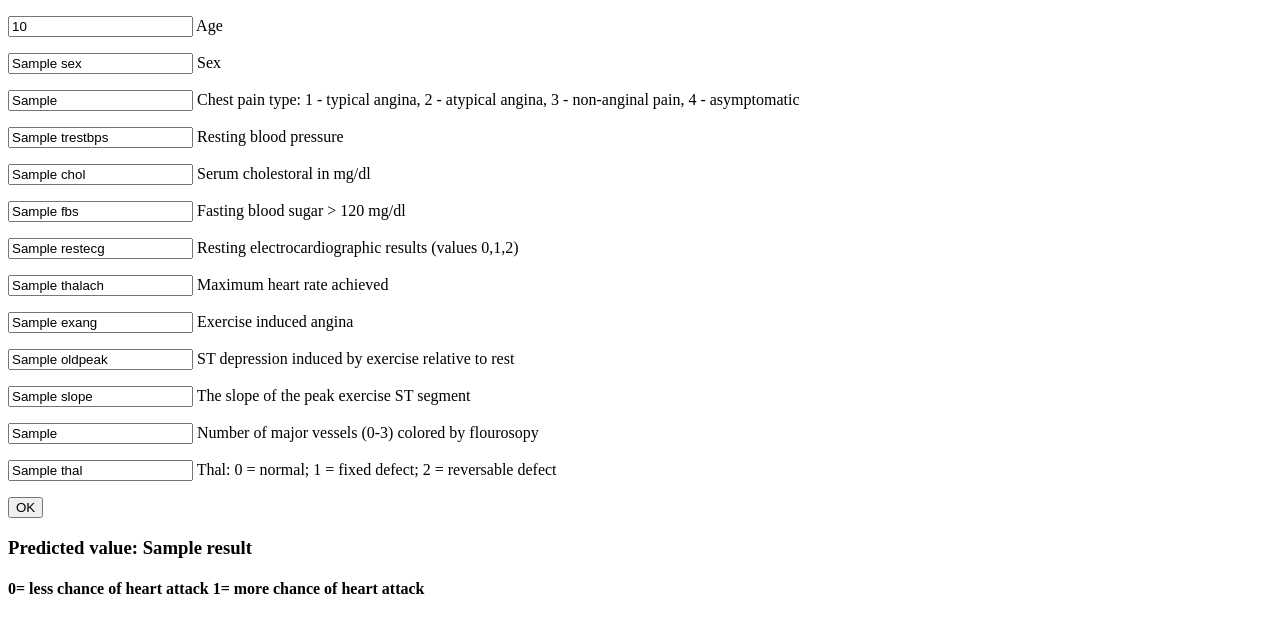
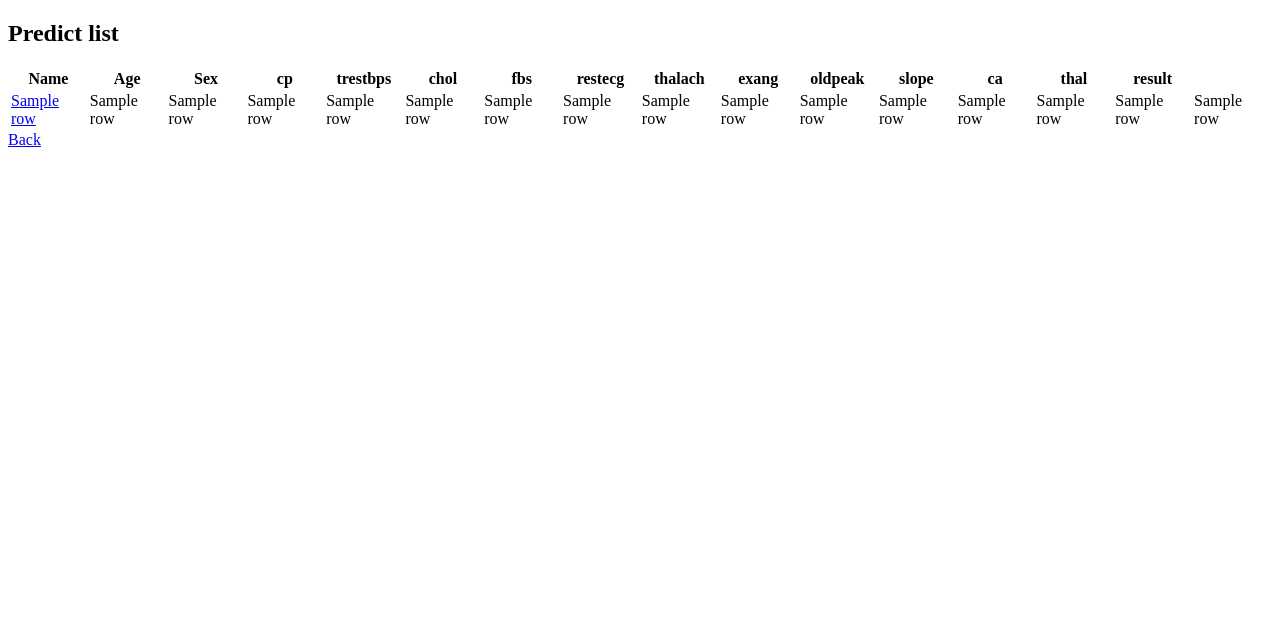
Before and after one commit to Deuscz/heart_attack, a Flask app: template templates/index.html in a window 1280 px wide. Shown: the top 633 px of the page. Run offline with Flask 2, Linux system fonts and the light colour scheme; the template is opened without the code that fills it: most values are stand-ins (such as "Sample title", 1, 10 or a date in 2020); parts of the project's set-up code (start-up, migrations or seed data) failed here and were passed over.

Commit message:
added requeirements.txt

```diff
--- a/app.py
+++ b/app.py
@@ -1,23 +1,75 @@
-from flask import Flask, render_template, request
+import sqlite3
+from flask import Flask, render_template, request, redirect, abort, g
 from model import model, scaler
 
 app = Flask(__name__)
+@app.before_request
+def create_db():
+    g.db = sqlite3.connect('db.sqlite3')
+
+@app.teardown_request
+def close_db(exc):
+    g.db.close()
+
+@app.route('/add', methods=["GET", "POST"])
+def add():
+    result = 'None'
+    if request.method == 'POST':
+        try:
+            name = request.form.get('name', '')
+            age = float(request.form.get('age', ''))
+            sex = float(request.form.get('sex', ''))
+            cp = float(request.form.get('cp', ''))
+            trestbps = float(request.form.get('trestbps', ''))
+            chol = float(request.form.get('chol', ''))
+            fbs = float(request.form.get('fbs', ''))
+            restecg = float(request.form.get('restecg', ''))
+            thalach = float(request.form.get('thalach', ''))
+            exang = float(request.form.get('exang', ''))
+            oldpeak = float(request.form.get('oldpeak', ''))
+            slope = float(request.form.get('slope', ''))
+            ca = float(request.form.get('ca', ''))
+            thal = float(request.form.get('thal', ''))
+            value_list = scaler.transform(
+                [[age, sex, cp, trestbps, chol, fbs, restecg, thalach, exang, oldpeak, slope, ca, thal]])
+            result = int(model.predict(value_list)[0])
+        except ValueError:
+            return render_template('add.html', **request.form, result=result)
+        cursor = g.db.cursor()
+        cursor.execute("""insert into heart_predicts (name, age, sex, cp, trestbps, chol, fbs, restecg, thalach, exang, oldpeak, slope, ca, thal, result)
+        values (?, ?, ?, ?, ?, ?, ?, ?, ?, ?, ?, ?, ?, ?, ?)""", (
+        name, age, sex, cp, trestbps, chol, fbs, restecg, thalach, exang, oldpeak, slope, ca, thal, result))
+        id_ = cursor.lastrowid
+        print(id_)
+        g.db.commit()
+        cursor.close()
+        return redirect(f"/result/{id_}")
+    return render_template('add.html', **request.form, result=result)
 
 
-@app.route('/', methods=["GET", "POST"])
+@app.route('/result/<id_>')
+def result(id_):
+    cursor = g.db.cursor()
+    cursor.execute(
+        """select name, age, sex, cp, trestbps, chol, fbs, restecg, thalach, exang, oldpeak, slope, ca, thal, result from heart_predicts where id=?""",
+        (id_,))
+    row = cursor.fetchone()
+    print(row)
+    cursor.close()
+    if row is None:
+        abort(404)
+    name, age, sex, cp, trestbps, chol, fbs, restecg, thalach, exang, oldpeak, slope, ca, thal, result = row
+    return render_template("result.html", result=result)
+
+@app.route("/")
 def index():
-    result = 'None'
-    if request.method == 'POST':
-        value_list = []
-        for key in request.form:
-            try:
-                value_list.append(float(request.form.get(key, '')))
-            except ValueError:
-                pass
-        value_list = scaler.transform([value_list])
-        result = model.predict(value_list)[0]
-    return render_template('index.html', **request.form, result=result)
-
+    cursor = g.db.cursor()
+    cursor.execute(
+        """select id, name, age, sex, cp, trestbps, chol, fbs, restecg, thalach, exang, oldpeak, slope, ca, thal, result from heart_predicts""")
+    rows = cursor.fetchall()
+    print(rows)
+    cursor.close()
+    return render_template('index.html', rows=rows)
 
 if __name__ == "__main__":
     app.run(debug=True)
--- a/templates/index.html
+++ b/templates/index.html
@@ -5,42 +5,53 @@
     <title>Heart attack possibility</title>
 </head>
 <body>
-<form action="" , method="post">
-    <p><input type="text" , name="age" , placeholder="age" , required="True" , value="{{age}}"> Age</p>
-    <p><input type="text" , name="sex" , placeholder="sex" , required="True" , value="{{sex}}"> Sex</p>
-    <p><input type="text" , name="cp" , placeholder="chest pain type" , required="True" , value="{{cp}}">
-        Chest pain type: 1 - typical angina, 2 - atypical angina, 3 - non-anginal pain, 4 - asymptomatic</p>
-    <p><input type="text" , name="trestbps" , placeholder="resting blood pressure" , required="True" ,
-              value="{{trestbps}}"> Resting blood pressure</p>
-    <p><input type="text" , name="chol" , placeholder="serum cholestoral in mg/dl" , required="True" , value="{{chol}}">
-        Serum cholestoral in mg/dl</p>
-    <p><input type="text" , name="fbs" , placeholder="fasting blood sugar > 120 mg/dl" , required="True" ,
-              value="{{fbs}}"> Fasting blood sugar > 120 mg/dl
-    </p>
-    <p><input type="text" , name="restecg" , placeholder="resting electrocardiographic results" ,
-              required="True" , value="{{restecg}}"> Resting electrocardiographic results (values 0,1,2) </p>
-    <p><input type="text" , name="thalach" , placeholder="maximum heart rate achieved" , required="True" ,
-              value="{{thalach}}"> Maximum heart rate achieved
-    </p>
-    <p><input type="text" , name="exang" , placeholder="exercise induced angina" , required="True" , value="{{exang}}">
-        Exercise induced angina</p>
-    <p><input type="text" , name="oldpeak" , placeholder="ST depression induced by exercise relative to rest"
-              , required="True" , value="{{oldpeak}}"> ST depression induced by exercise relative to rest
-    </p>
-    <p><input type="text" , name="slope" , placeholder="the slope of the peak exercise ST segment" , required="True" ,
-              value="{{slope}}"> The slope of the peak exercise ST segment
-    </p>
-    <p><input type="text" , name="ca" , placeholder="number of major vessels colored by flourosopy" ,
-              required="True" , value="{{ca}}"> Number of major vessels (0-3) colored by flourosopy</p>
-    <p><input type="text" , name="thal" , placeholder="thal" ,
-              required="True" , value="{{thal}}"> Thal: 0 = normal; 1 = fixed defect; 2 = reversable defect</p>
-    <p>
-        <button type="submit">OK</button>
-    </p>
-</form>
-{% if result != "None" %}
-<h3>Predicted value: {{result}}</h3>
-<h4>0= less chance of heart attack 1= more chance of heart attack</h4>
+{% block content %}
+<h2>Predict list</h2>
+{% if rows %}
+
+<table>
+    <th>Name</th>
+    <th>Age</th>
+    <th>Sex</th>
+    <th>cp</th>
+    <th>trestbps</th>
+    <th>chol</th>
+    <th>fbs</th>
+    <th>restecg</th>
+    <th>thalach</th>
+    <th>exang</th>
+    <th>oldpeak</th>
+    <th>slope</th>
+    <th>ca</th>
+    <th>thal</th>
+    <th>result</th>
+    {% for row in rows %}
+    <tr>
+
+        <td><a href="{{ url_for('result', id_=row.0) }}">{{row.1}}</a></td>
+        <td>{{row.2}}</td>
+        <td>{{row.3}}</td>
+        <td>{{row.4}}</td>
+        <td>{{row.5}}</td>
+        <td>{{row.6}}</td>
+        <td>{{row.7}}</td>
+        <td>{{row.8}}</td>
+        <td>{{row.9}}</td>
+        <td>{{row.10}}</td>
+        <td>{{row.11}}</td>
+        <td>{{row.12}}</td>
+        <td>{{row.13}}</td>
+        <td>{{row.14}}</td>
+        <td>{{row.15}}</td>
+        <td>{{row.16}}</td>
+    </tr>
+    {% endfor %}
+</table>
+
+{% else %}
+<h3>There are no predicts yet</h3>
 {% endif %}
+<a href="{{ url_for('index')}}">Back</a>
+{% endblock %}
 </body>
 </html>
```
Also changed, not shown: db_create.py (added, +23 -0 lines), templates/add.html (added, +37 -0 lines), templates/result.html (added, +9 -0 lines).
